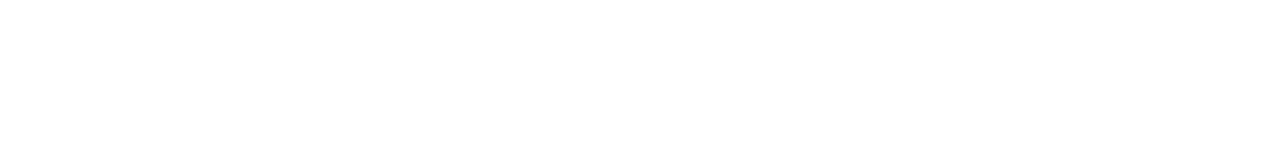
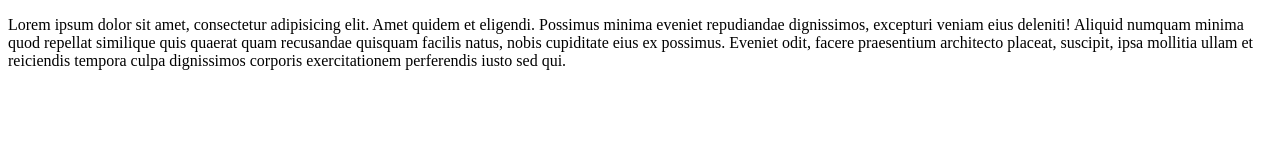
Before and after one commit to DeTanvir18/my-first-git-repo, a plain HTML site: page index.html in a window 1280 px wide. Drawn offline with Linux system fonts and the light colour scheme.

Commit message:
simple paragraph

```diff
--- a/index.html
+++ b/index.html
@@ -6,6 +6,6 @@
     <title>First Git Repo</title>
 </head>
 <body>
-
+    <p><span>Lorem ipsum dolor sit amet, consectetur adipisicing elit. Amet quidem et eligendi. Possimus minima eveniet repudiandae dignissimos, excepturi veniam eius deleniti! Aliquid numquam minima quod repellat similique quis quaerat quam recusandae quisquam facilis natus, nobis cupiditate eius ex possimus. Eveniet odit, facere praesentium architecto placeat, suscipit, ipsa mollitia ullam et reiciendis tempora culpa dignissimos corporis exercitationem perferendis iusto sed qui.</span></p>
 </body>
 </html>
```
